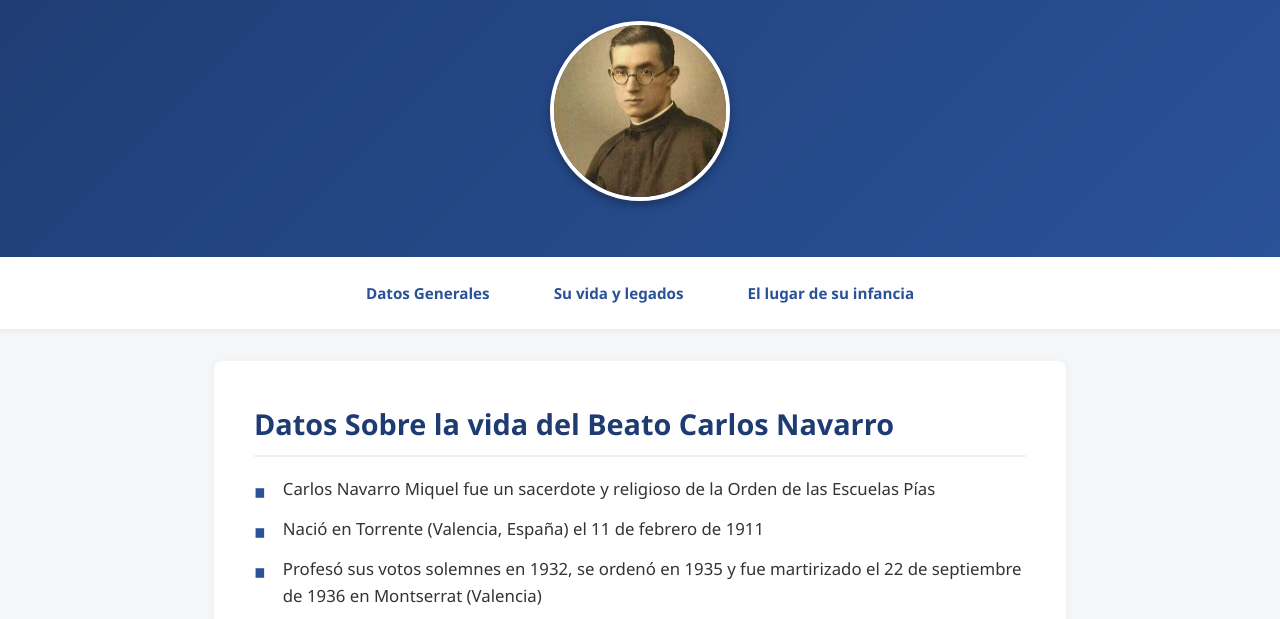
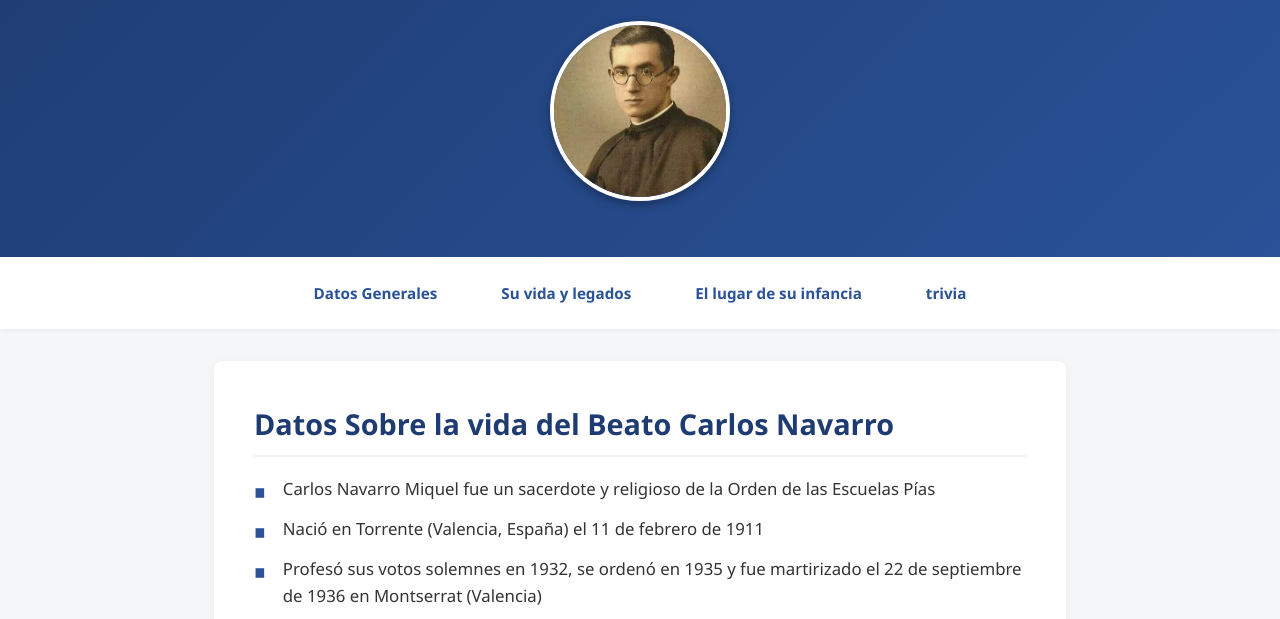
Before and after one commit to TotoySeba/Proyecto-, a plain HTML site: page index.html in a window 1280 px wide. Shown: the part 151-770 px from the top of the page. Drawn offline with Linux system fonts and the light colour scheme.

Commit message:
Add files via upload

```diff
--- a/index.html
+++ b/index.html
@@ -5,6 +5,7 @@
     <meta http-equiv="X-UA-Compatible" content="IE=edge">
     <meta name="viewport" content="width=device-width, initial-scale=1.0">
     <link rel="stylesheet" href="estilos.css">
+    <script src="javascript.js"></script>
     <title>Beato Carlos Navarro</title>
 </head>
 <body>
@@ -17,7 +18,7 @@
         <a href="#vida">Datos Generales</a>
         <a href="#legado">Su vida y legados</a>
         <a href="#mapa">El lugar de su infancia</a>
-        <a href=""></a>
+        <a href="#trivia">trivia</a>
     </nav>
     <main>
         <section id="vida" class="vida">
@@ -38,7 +39,8 @@
                 <p>Nació en Torrente (Valencia, España) el 11 de febrero de 1911. Ingresó a la Orden de las Escuelas Pías, profesando sus votos solemnes en 1932 y ordenándose sacerdote en 1935.</p>
             </div>
             <div>
-                <h3>Obra y Misión Educativa</h3>
+
+                   <h3>Obra y Misión Educativa</h3>
                 <p>Destacó por su profunda vocación docente con los niños y jóvenes, entregado al lema escolapio de "Piedad y Letras". Su labor combinó una sólida formación pedagógica con la orientación espiritual de los estudiantes.</p>
             </div>
             <div>
@@ -54,7 +56,7 @@
             <h3>Carlos Navarro vivio en este lugar</h3>
             <iframe src="https://www.google.com/maps/embed?pb=!1m18!1m12!1m3!1d12318.89239841857!2d-0.48128362450849303!3d39.43673322473431!2m3!1f0!2f0!3f0!3m2!1i1024!2i768!4f13.1!3m3!1m2!1s0xd604e286cf25ef1%3A0x400c5082ca02fa0!2sTorrent%2C%20Valencia%2C%20Espa%C3%B1a!5e0!3m2!1ses!2s!4v1710000000000!5m2!1ses!2s" width="600" height="450" style="border:0;" allowfullscreen="" loading="lazy" referrerpolicy="strict-origin-when-cross-origin"></iframe>
         </section>
-        <div class="card">
+        <div id=trivia class="trivia" class="card">
 <h1>Trivia de Beato Carlos Navarro Miquel</h1>
 <h2>1. ¿En qué año nació?</h2>
 <input type="radio" name="p1" value="a"> 1911<br>
@@ -82,6 +84,5 @@
 <p id="resultado"></p>
         </div>
     </main>
-    <script src="script.js"></script>
 </body>
 </html>
```
